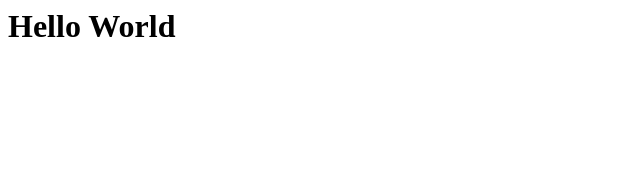
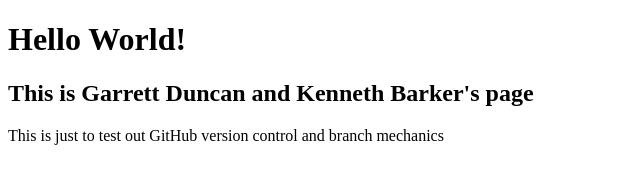
Before and after one commit to Norbok7/class-project-with-kenneth, a plain HTML site: page index.html in a window 1280 px wide. Shown: the whole page, without its empty margins (0-640 px from the left). Drawn offline with Linux system fonts and the light colour scheme.

Commit message:
Update Index.html --Kenneth

```diff
--- a/index.html
+++ b/index.html
@@ -1 +1,13 @@
-<h1>Hello World</h1>
+<!DOCTYPE html>
+<html lang="en">
+<head>
+  <meta charset="UTF-8">
+  <meta name="viewport" content="width=device-width, initial-scale=1.0">
+  <title>Document</title>
+</head>
+<body>
+  <h1> Hello World!</h1>
+  <h2> This is Garrett Duncan and Kenneth Barker's page</h2>
+  <p>This is just to test out GitHub version control and branch mechanics</p>
+</body>
+</html>
```
